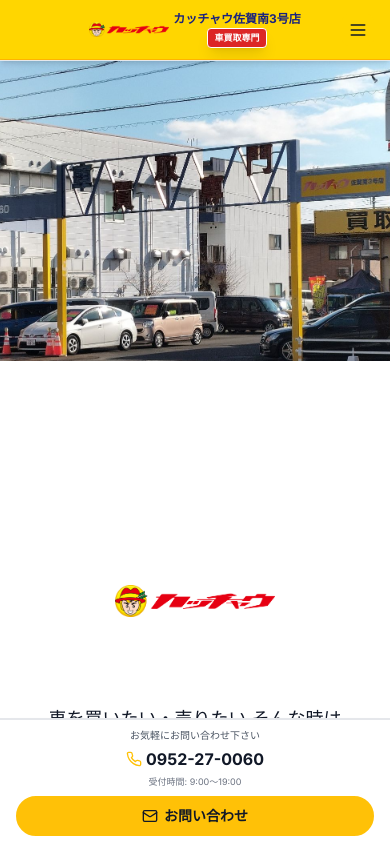
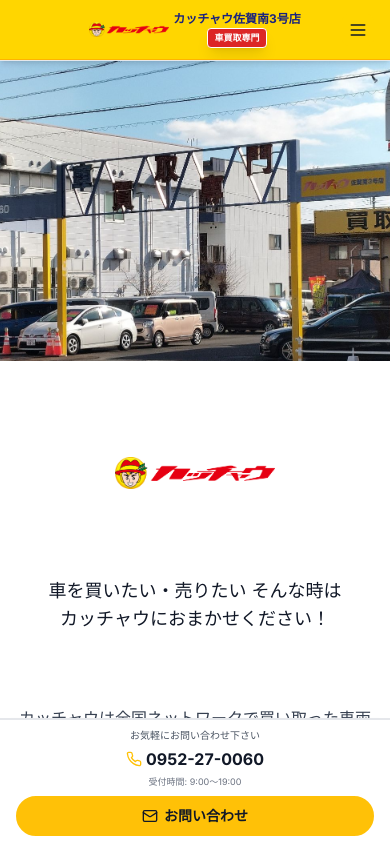
Before and after one commit to homepagebusinessfc-debug/homepage-business-project, a Next.js app: page / in a window 390 px wide. Shown: the top 842 px of the page. Built offline with nearby package versions, Linux system fonts and the light colour scheme.

Commit message:
Update file Header.tsx

```diff
--- a/components/Header.tsx
+++ b/components/Header.tsx
@@ -175,9 +175,6 @@ export default function Header() {
           </a>
         </div>
       </div>
-
-      {/* スマホ表示のみ: 下部固定バーの高さ分のスペーサー */}
-      <div className="sm:hidden h-32"></div>
     </>
   );
 }
```
